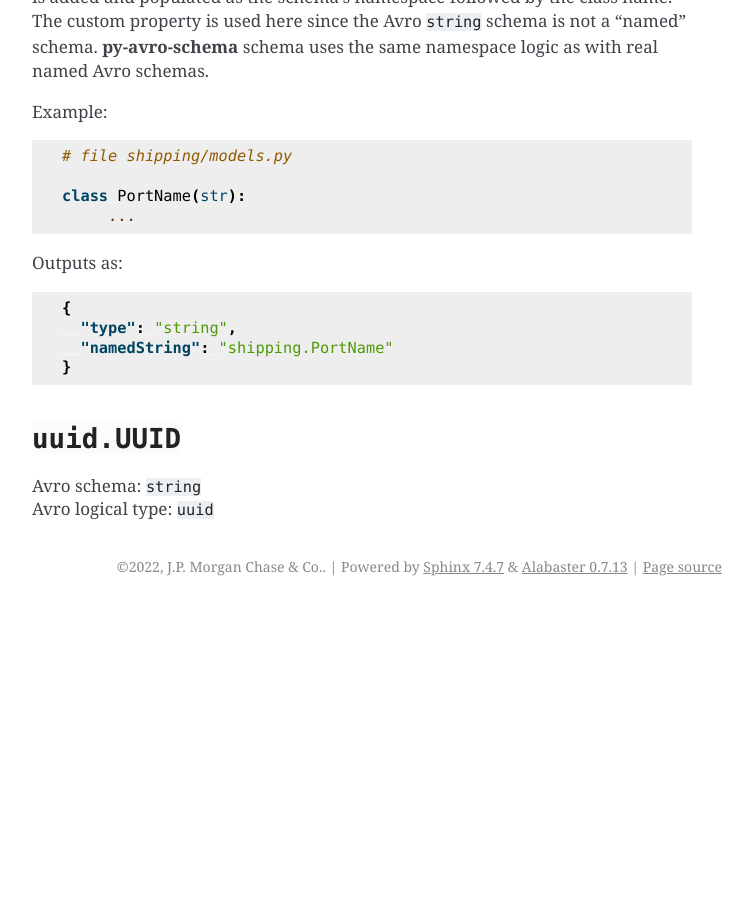
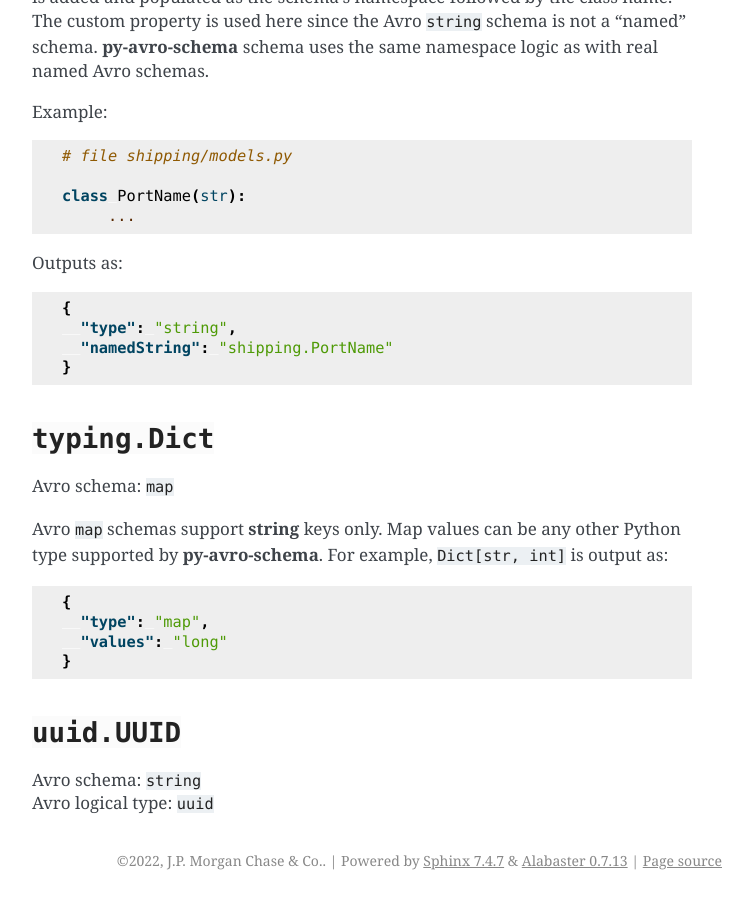
Before and after one commit to jpmorganchase/py-avro-schema, a Sphinx documentation site: the page built from docs/types.rst, in a window 1280 px wide and 900 px high, scrolled down 2266 px. Shown: the whole window, without its empty margins (388-1141 px from the left). Built offline with Sphinx 7.4.7, drawn with Linux system fonts in a browser that asks for light colours; before the commit the page ends 2872 px from its top, so only the background shows below that.

Commit message:
Document dict

```diff
--- a/docs/types.rst
+++ b/docs/types.rst
@@ -134,6 +134,21 @@ Outputs as:
    }
 
 
+:class:`typing.Dict`
+--------------------
+
+Avro schema: ``map``
+
+Avro ``map`` schemas support **string** keys only. Map values can be any other Python type supported by **py-avro-schema**. For example, ``Dict[str, int]`` is output as:
+
+.. code-block:: json
+
+   {
+     "type": "map",
+     "values": "long"
+   }
+
+
 :class:`uuid.UUID`
 ------------------
 
```
